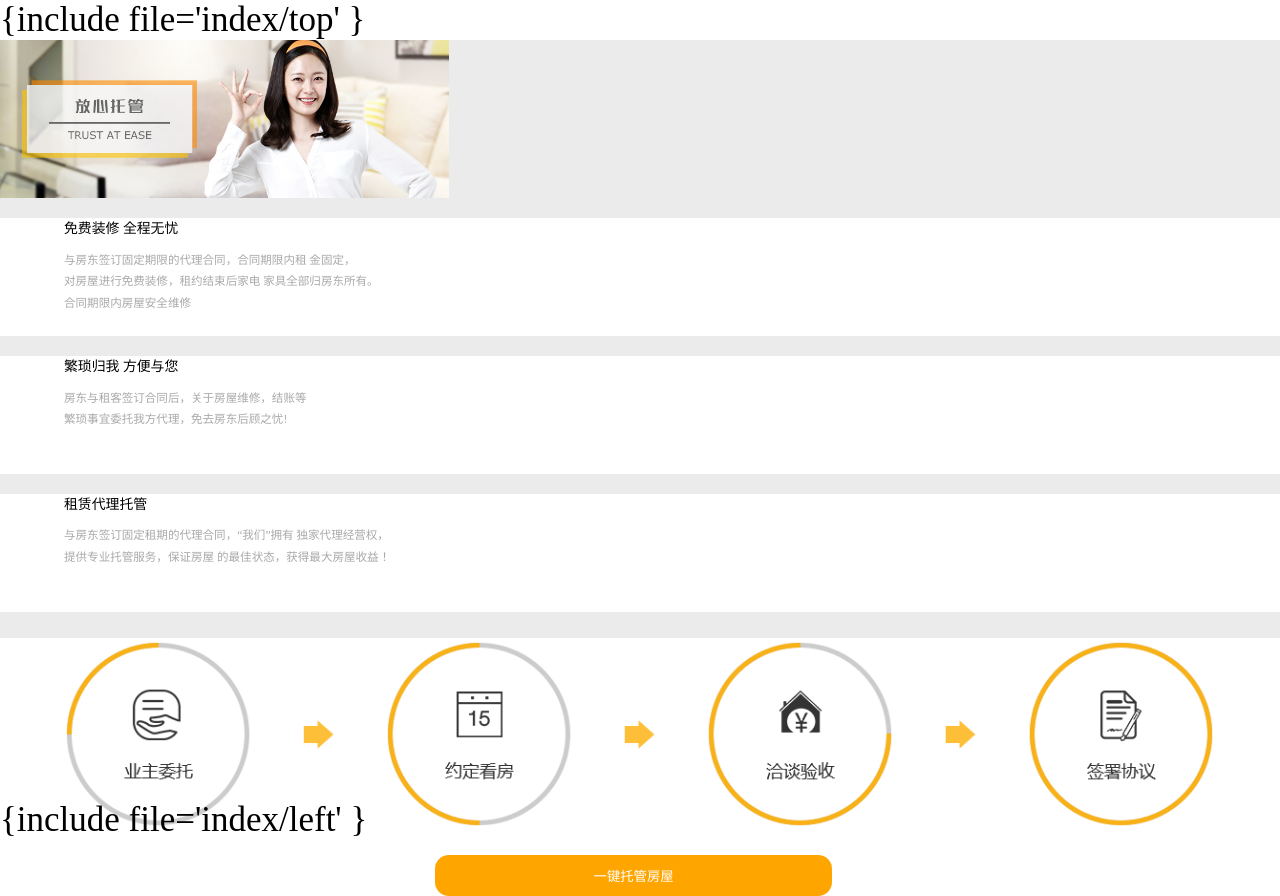
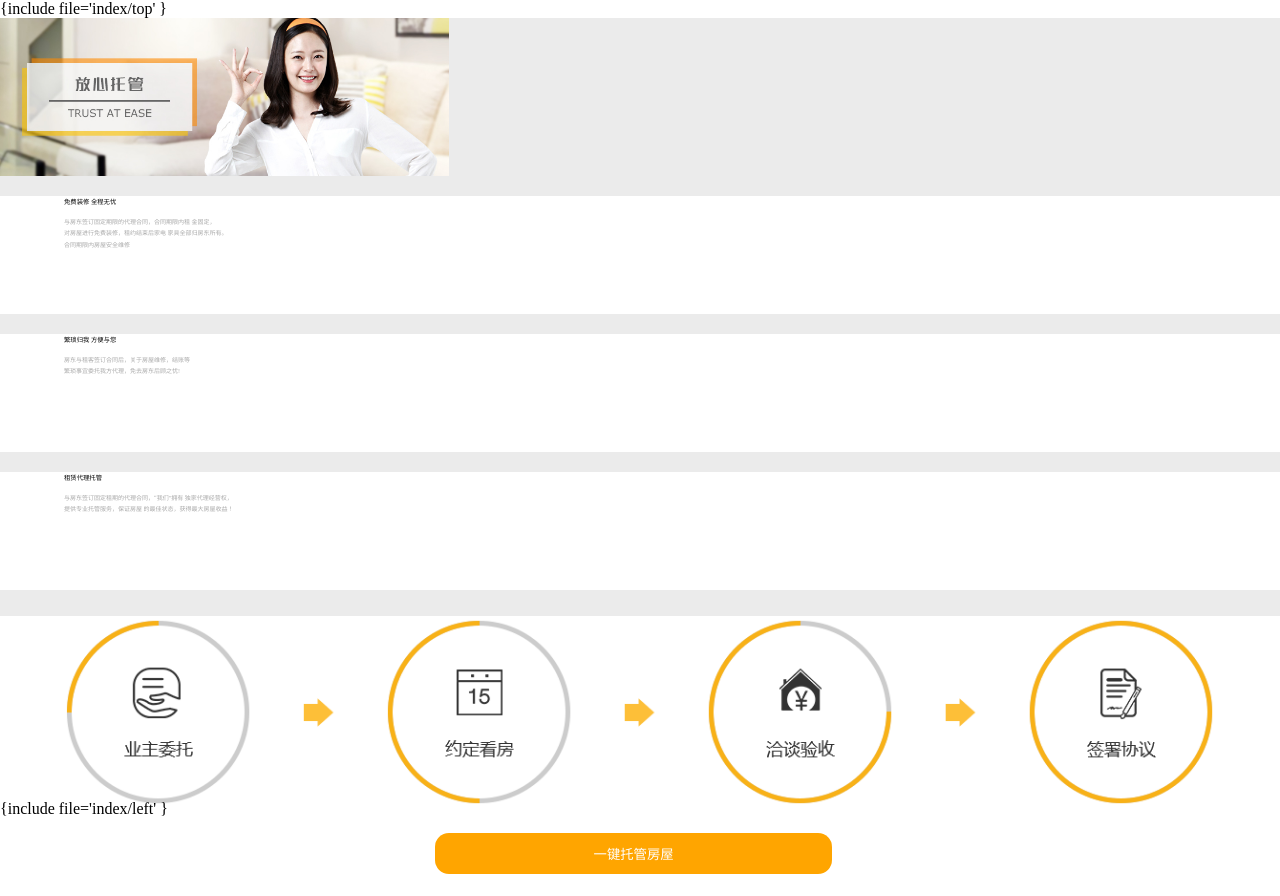
Before and after one commit to larkin2296/runju_mobile, a PHP site: the page made by apps/index/view/tuo_guan/show.html in a window 1280 px wide. After the commit the page ends 874 px from the top, so only its background shows below. Run offline with PHP 8.4, Linux system fonts and the light colour scheme; the template is opened without the code that fills it, so the values that code supplies are empty; some web fonts are replaced.

Commit message:
no message

```diff
--- a/public/static/css/tuoguan.css
+++ b/public/static/css/tuoguan.css
@@ -11,7 +11,7 @@ body{
 	height:100%;
 	margin:0;
 	padding:0;
-	font-size:35px;
+	font-size:100%;
 }
 p{
 	display: block;
```
